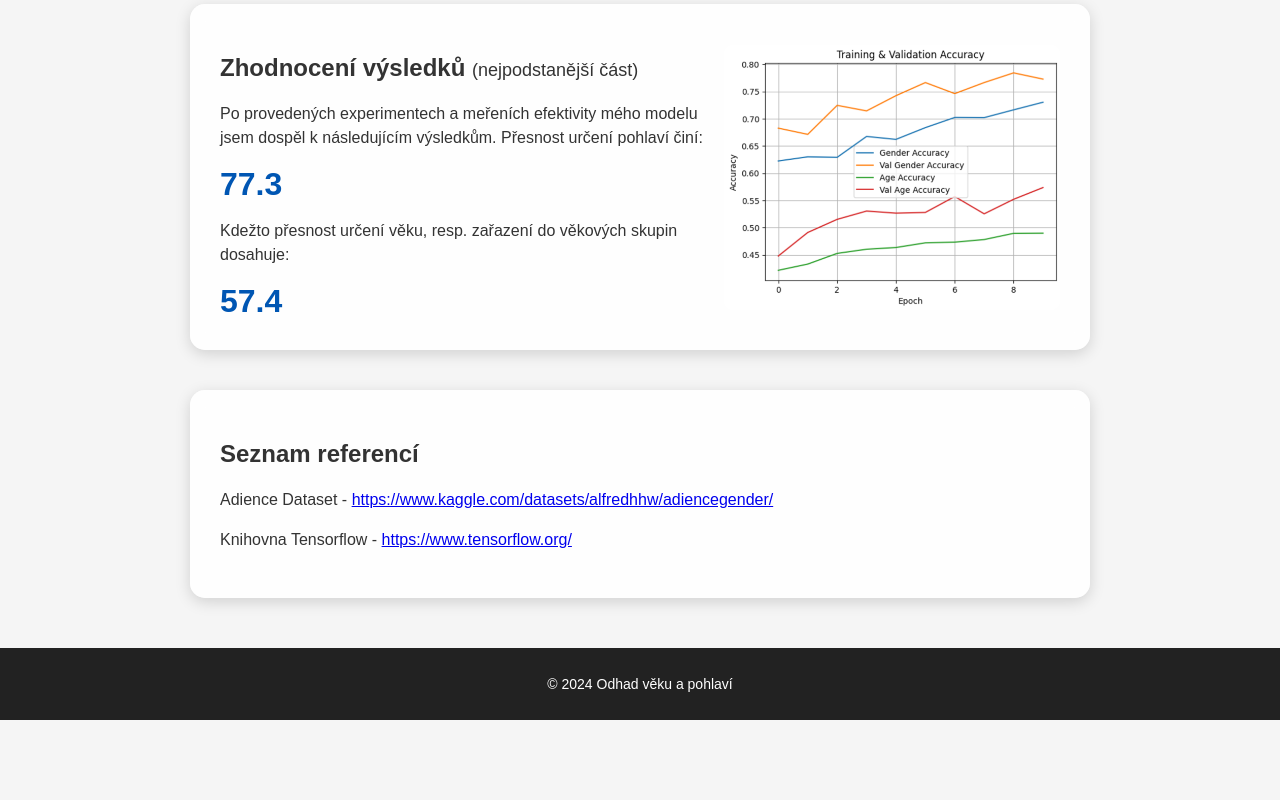
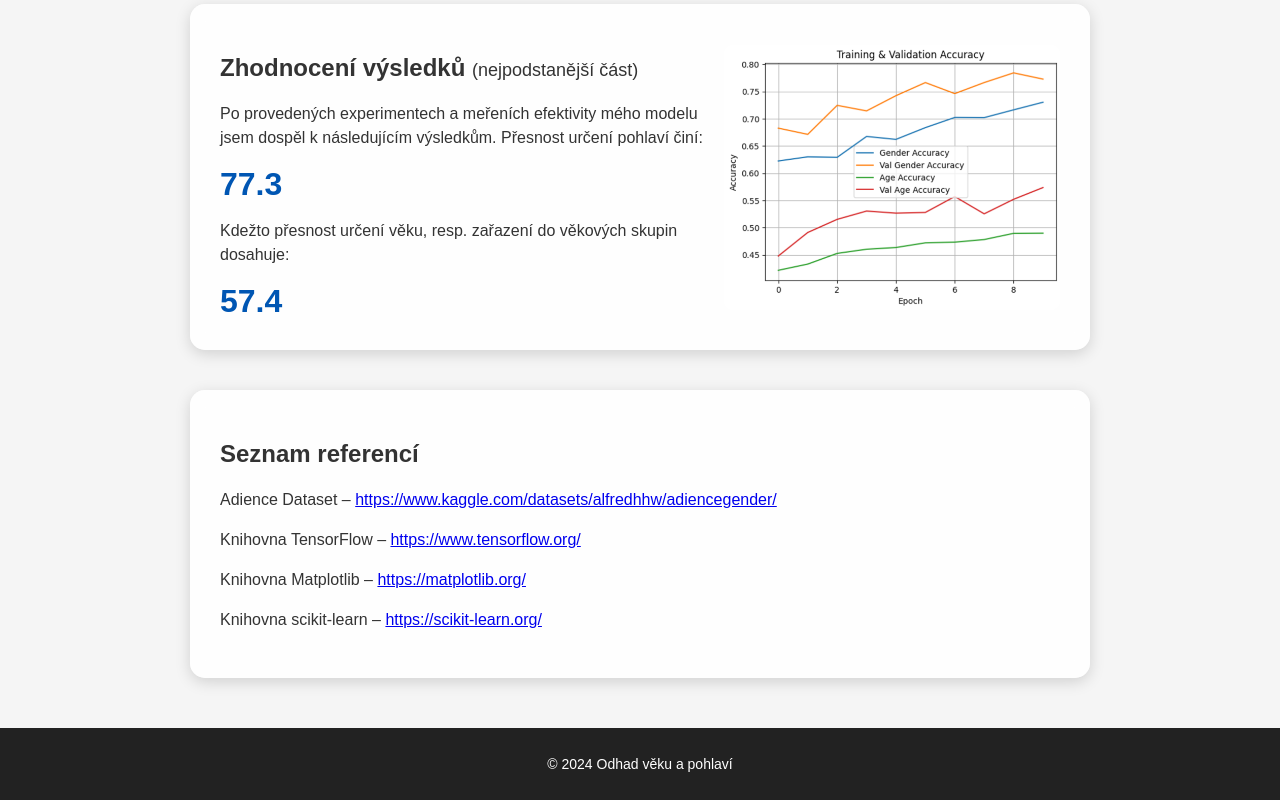
Before and after one commit to ilya496/ilya496.github.io, a plain HTML site: page index.html in a window 1280 px wide. Shown: the part 2154-2954 px from the top of the page. Before the commit the page ends 2874 px from the top, so only its background shows below. Drawn offline with Linux system fonts and the light colour scheme.

Commit message:
added some references

```diff
--- a/index.html
+++ b/index.html
@@ -185,23 +185,48 @@
 
     <section class="section" id="reference">
       <h2 class="section__title">Seznam referencí</h2>
+
       <p class="section__text">
-        Adience Dataset -
+        Adience Dataset –
         <a
           href="https://www.kaggle.com/datasets/alfredhhw/adiencegender/"
           target="_blank"
           rel="noopener noreferrer"
-          >https://www.kaggle.com/datasets/alfredhhw/adiencegender/</a
+        >
+          https://www.kaggle.com/datasets/alfredhhw/adiencegender/</a
         >
       </p>
+
       <p class="section__text">
-        Knihovna Tensorflow -
+        Knihovna TensorFlow –
         <a
-          href=" https://www.tensorflow.org/"
+          href="https://www.tensorflow.org/"
           target="_blank"
           rel="noopener noreferrer"
         >
           https://www.tensorflow.org/</a
+        >
+      </p>
+
+      <p class="section__text">
+        Knihovna Matplotlib –
+        <a
+          href="https://matplotlib.org/"
+          target="_blank"
+          rel="noopener noreferrer"
+        >
+          https://matplotlib.org/</a
+        >
+      </p>
+
+      <p class="section__text">
+        Knihovna scikit-learn –
+        <a
+          href="https://scikit-learn.org/"
+          target="_blank"
+          rel="noopener noreferrer"
+        >
+          https://scikit-learn.org/</a
         >
       </p>
     </section>
```
